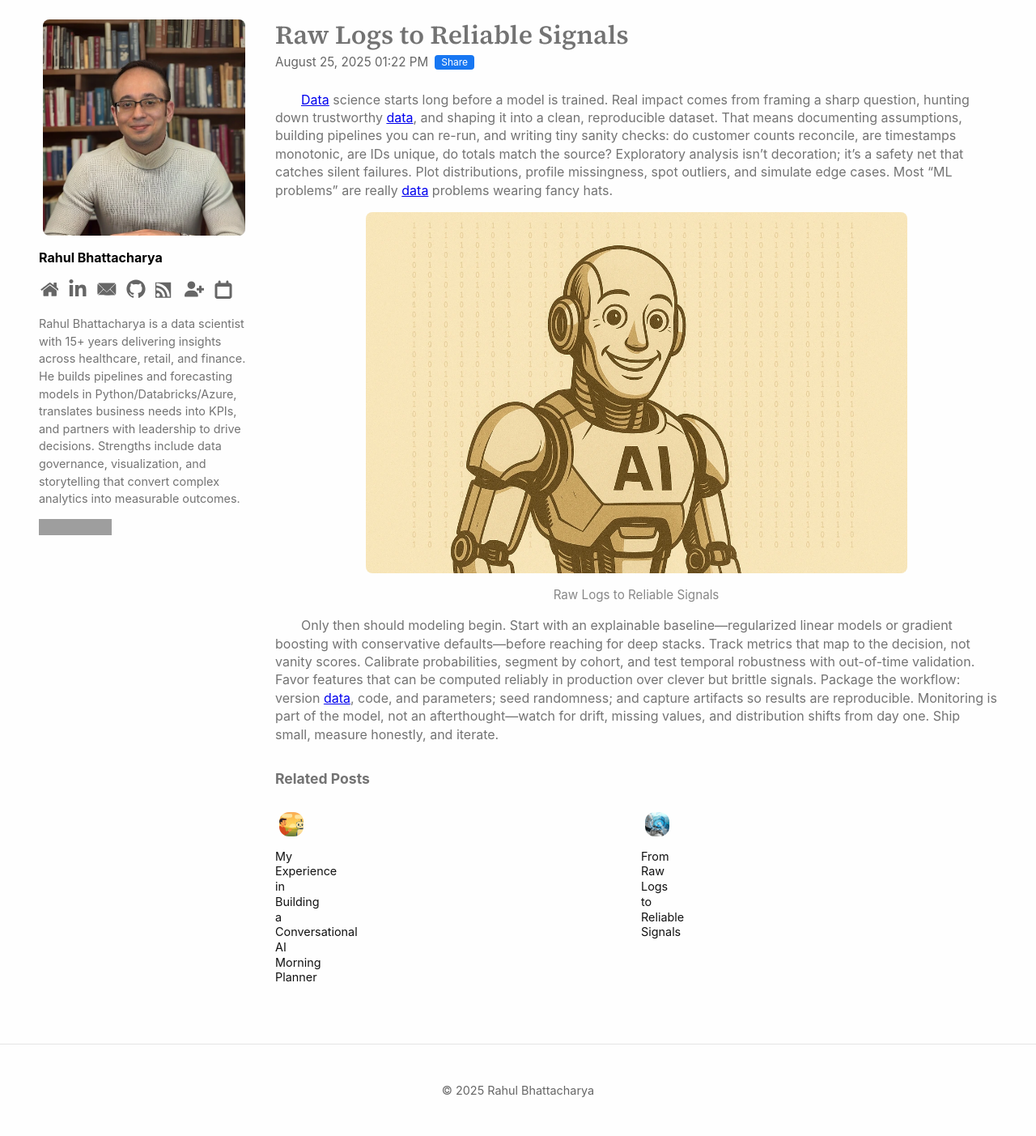
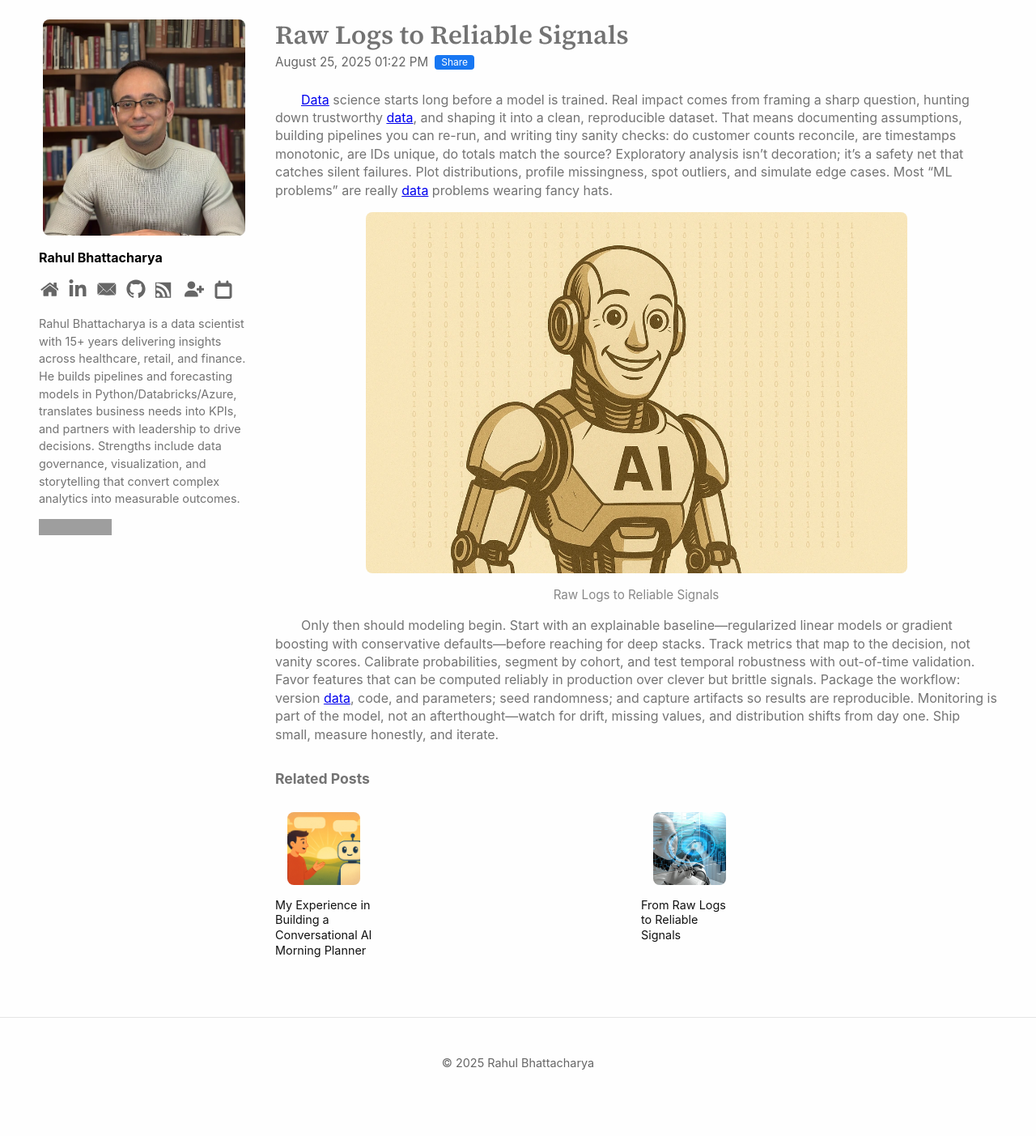
Before and after one commit to RahulBhattacharya1/RahulBhattacharya1.github.io, a Jekyll site: the page built from _posts/2025-08-25-post4.md, in a window 1280 px wide. Shown: the whole page at 81% size. Built offline with Jekyll 4.4.1, drawn with Linux system fonts in a browser that asks for light colours; comment, search, counter and statistics services are not loaded; after the commit the page ends 1369 px from its top, so only the background shows below that; grey boxes are pictures that could not be loaded.

Commit message:
Update main.scss

```diff
--- a/assets/css/main.scss
+++ b/assets/css/main.scss
@@ -543,11 +543,11 @@ pre {
   gap: 12px;
 }
 .related-card a { display: block; text-decoration: none;
-width: 40px; /* Thumbnail size */
+width: 120px; /* Thumbnail size */
 }
 .related-thumb {
   width: 100%; aspect-ratio: 1 / 1; object-fit: cover;
-  border-radius: 12px; display: block;
+  border-radius: 8px; display: block;
 }
 .related-title {
   display: block; margin-top: 6px;
```
